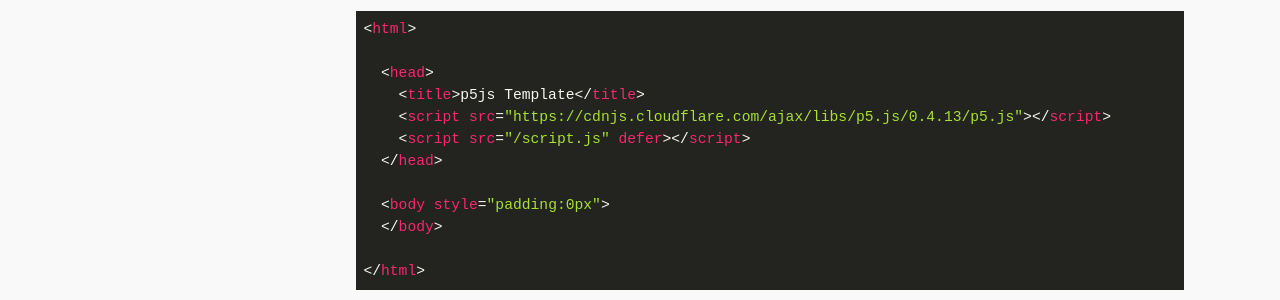
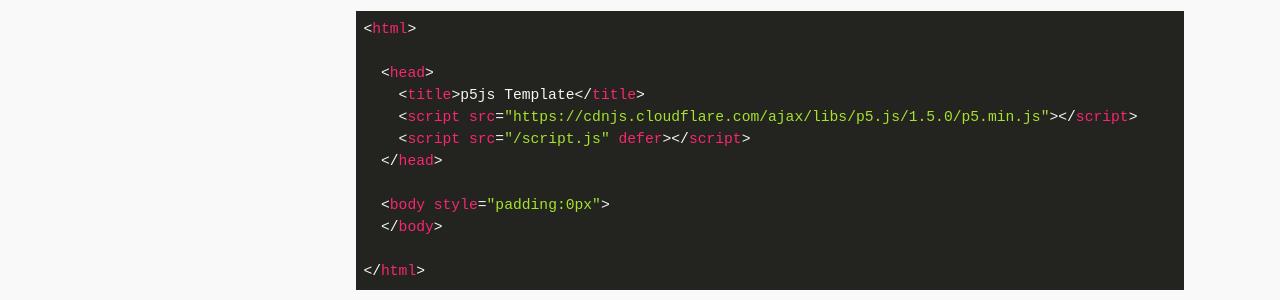
Before and after one commit to romamile/introcode, a Jekyll site: the page built from log1_Setting_up_your_environment.markdown, in a window 1280 px wide and 900 px high, scrolled down 1655 px. Shown: the part 155-455 px from the top of the window. Built offline with Jekyll 4.4.1, drawn with Linux system fonts in a browser that asks for light colours; some of the changed lines change nothing that is shown.

Commit message:
Update log1_Setting_up_your_environment.markdown

```diff
--- a/log1_Setting_up_your_environment.markdown
+++ b/log1_Setting_up_your_environment.markdown
@@ -38,7 +38,7 @@
 
   <head>
     <title>p5js Template</title>
-    <script src="https://cdnjs.cloudflare.com/ajax/libs/p5.js/0.4.13/p5.js"></script>
+    <script src="https://cdnjs.cloudflare.com/ajax/libs/p5.js/1.5.0/p5.min.js"></script>
     <script src="/script.js" defer></script>
   </head>
 
```
